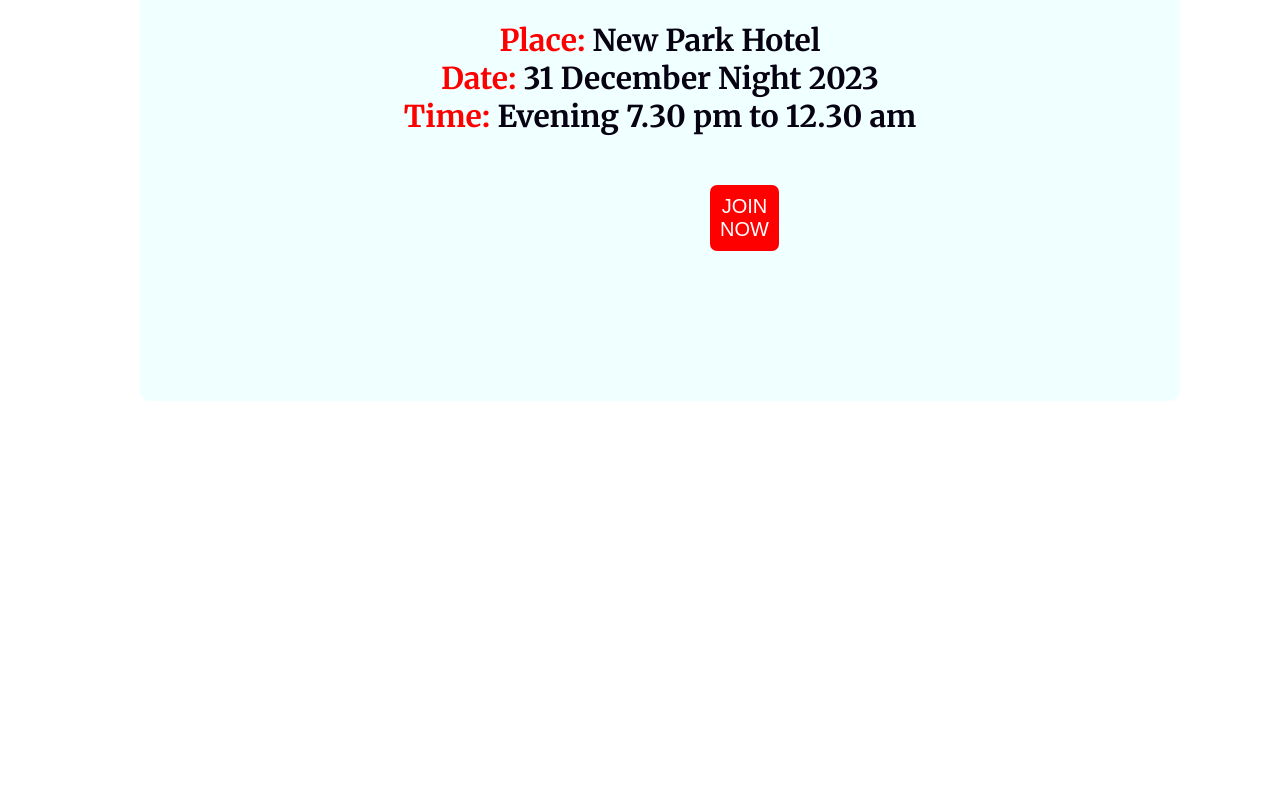
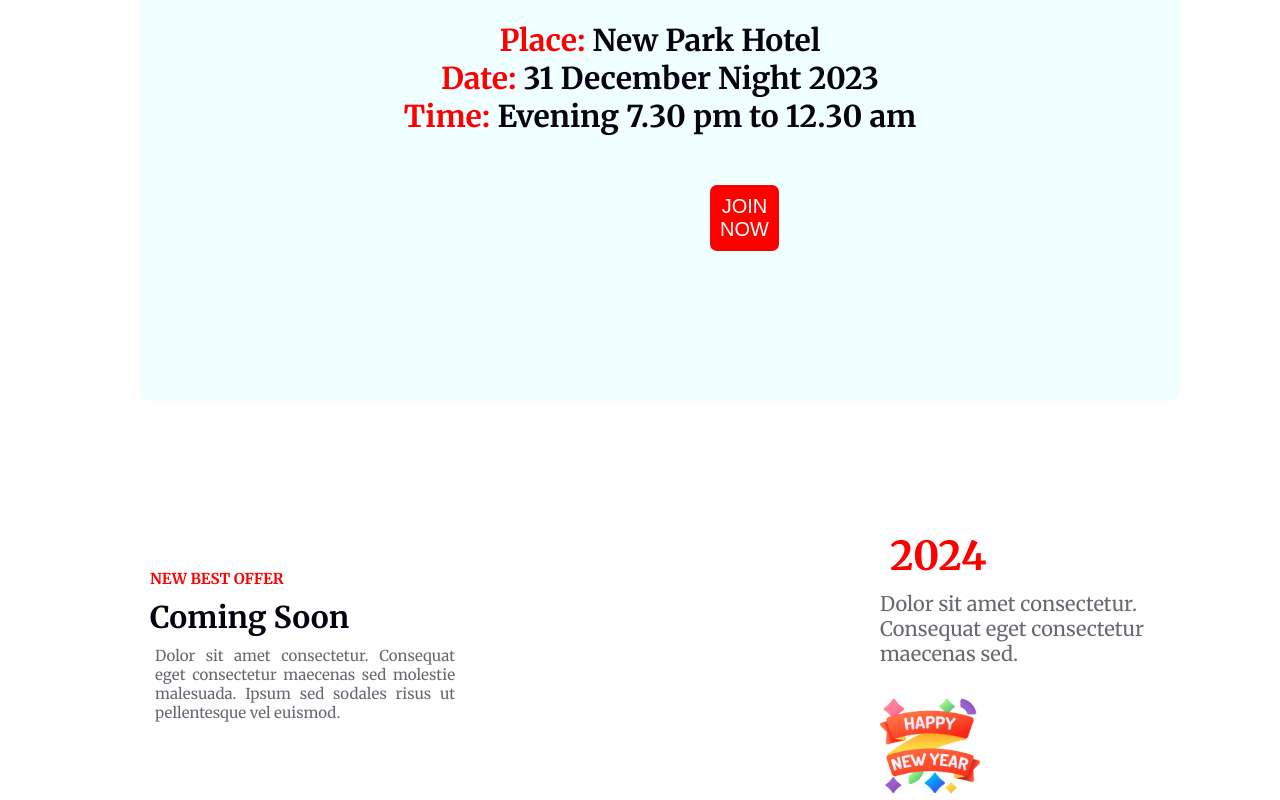
Before and after one commit to MdNurulIslam99/First-Assignment, a plain HTML site: page index.html in a window 1280 px wide. Shown: the part 2029-2829 px from the top of the page. Before the commit the page ends 2430 px from the top, so only its background shows below. Drawn offline with Linux system fonts and the light colour scheme.

Commit message:
offer section update

```diff
--- a/index.html
+++ b/index.html
@@ -31,10 +31,10 @@
         <!-- 65% off section -->
         <section class="section-container">
             <div class="container-text">
-                <h1>65% OFF</h1>
+                <h1 class="span-details">65% OFF</h1>
             </div>
             <div class="container-content">
-                <p>OUR HOLIDAY DEALS ARE BETTER</p>
+                <p class="span-details">OUR HOLIDAY DEALS ARE BETTER</p>
             </div>
             <div class="container-title">
                 <h2>ALL CATEGORIES</h2>
@@ -48,9 +48,10 @@
             <div class="midnight-container">
                 <div class="midnight-title">
                     <h1>Welcome to <span class="span-content">midnight party</span></h1>
-                    <p class="midnight-content">Dolor sit amet consectetur. Consequat eget consectetur maecenas sed molestie
+                    <p class="midnight-content">Dolor sit amet consectetur. Consequat eget consectetur maecenas sed
+                        molestie
                         malesuada. Ipsum sed sodales risus ut pellentesque vel euismod. </p>
-                        <h5 id="join">JOIN NOW</h5>
+                    <h5 id="join">JOIN NOW</h5>
                 </div>
 
                 <div class="image-content"><img src="images/Group 70.png" alt=""></div>
@@ -61,14 +62,36 @@
         <!-- Address section -->
         <section class="address">
             <div class="address-info">
-                <h3 class="address-title"> <span class="address-details">Place:</span> New Park Hotel
+                <h3 class="address-title"> <span class="span-details">Place:</span> New Park Hotel
                 </h3>
-                <h3 class="address-title"> <span class="address-details">Date:</span> 31 December Night 2023
+                <h3 class="address-title"> <span class="span-details">Date:</span> 31 December Night 2023
                 </h3>
-                <h3 class="address-title"> <span class="address-details">Time:</span> Evening 7.30 pm to 12.30 am
+                <h3 class="address-title"> <span class="span-details">Time:</span> Evening 7.30 pm to 12.30 am
                 </h3>
-            <button class="join">JOIN NOW</button>
+                <button class="join">JOIN NOW</button>
             </div>
+        </section>
+
+        <!-- NEW BEST OFFER -->
+
+        <section>
+            <!-- <img class="festival-pic" src="images/Ellipse 1.png" alt=""> -->
+            <div class="offer-section">
+                <div class="offer-info">
+                    <h3 class="offer-title" class="span-details">NEW BEST OFFER</h3>
+                    <h1 class="offer-header">Coming Soon</h1>
+                    <p class="offer-details">Dolor sit amet consectetur. Consequat eget consectetur maecenas sed molestie malesuada. Ipsum sed
+                        sodales risus ut pellentesque vel euismod. </p>
+                </div>
+
+                <div class="offer-content">
+                    <h2 class="offer-time">2024</h2>
+                    <p class="offer-item">Dolor sit amet consectetur. Consequat eget consectetur maecenas sed.</p>
+                    <img class="picture-new-year" src="images/Group 96.png" alt="">
+                </div>
+
+            </div>
+
         </section>
 
     </main>
--- a/styles/style.css
+++ b/styles/style.css
@@ -1,3 +1,4 @@
+/* common style */
 * {
     margin: 0;
 
@@ -7,6 +8,10 @@ body {
     font-family: 'Inter', sans-serif;
     font-family: 'Merriweather', serif;
     margin: 50px 100px 0px 140px;
+}
+
+.span-details {
+    color: #F00;
 }
 
 /* New year banner celebration section style*/
@@ -49,14 +54,14 @@ section .banner-content {
 }
 
 .container-text h1 {
-    color: #F00;
+    /* color: #F00; */
     text-align: center;
     font-size: 30px;
     margin-bottom: 20px;
 }
 
 .container-content p {
-    color: #F00;
+    /* color: #F00; */
     text-align: center;
     font-size: 15px;
     padding: 5px;
@@ -104,7 +109,7 @@ section .banner-content {
     color: #FFFFFFCC;
     font-size: 18px;
     margin: 5px 100px 50px 100px;
-    font-weight: bold;
+    max-width: 700px;
 }
 
 .midnight-title #join {
@@ -121,7 +126,7 @@ section .banner-content {
 
 /* Address section style */
 .address-info {
-    background-color:azure;
+    background-color: azure;
     padding: 100px;
     margin-top: 40px;
     border-radius: 10px;
@@ -133,9 +138,6 @@ section .banner-content {
     text-align: center;
 }
 
-.address-details{
-    color: #F00;
-}
 
 .address .join {
     color: #FFF;
@@ -148,3 +150,62 @@ section .banner-content {
     margin: 50px 470px;
 
 }
+
+/* offer style  */
+
+.offer-section {
+    display: flex;
+    align-items: center;
+    justify-content: space-between;
+}
+
+.offer-title {
+    color: #F00;
+    font-size: 15px;
+    padding: 10px;
+    margin-top: 80px;
+    margin-right: 50px;
+}
+
+.offer-header {
+    color: #070211;
+    font-size: 30px;
+    padding-left: 10px;
+    margin-bottom: 10px;
+}
+
+.offer-details {
+    color: #07021199;
+    font-size: 15px;
+    max-width: 300px;
+    margin-left: 15px;
+    text-align: justify;
+}
+
+.offer-time {
+    color: #F00;
+    font-size: 40px;
+    margin-top: 120px;
+    padding: 10px;
+
+}
+
+.offer-item {
+    color: #07021199;
+    font-size: 20px;
+    max-width: 300px;
+}
+
+.picture-new-year {
+    width: 100px;
+    height: 100px;
+    margin-top: 30px;
+}
+
+/* section .festival-pic {
+    margin-left: 40%;
+    width: 300px;
+    height: 300px;
+    margin-top: 150px;
+    display: flex;
+} */
```
